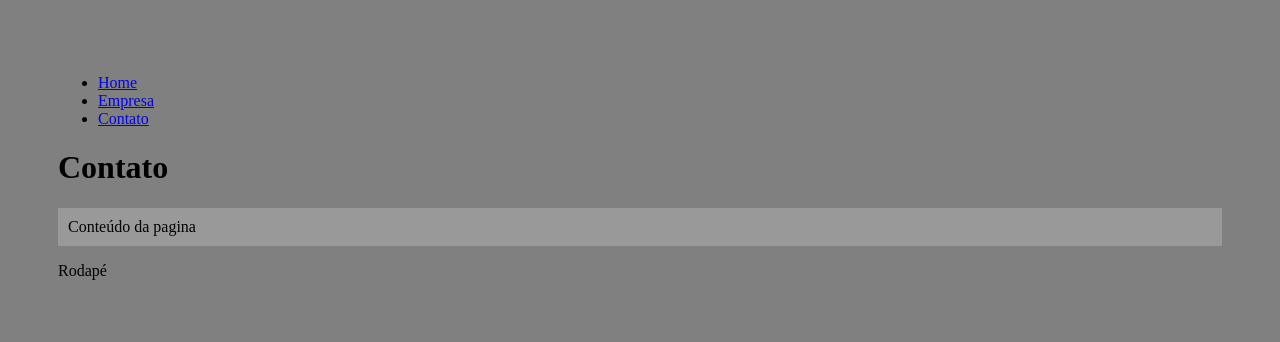
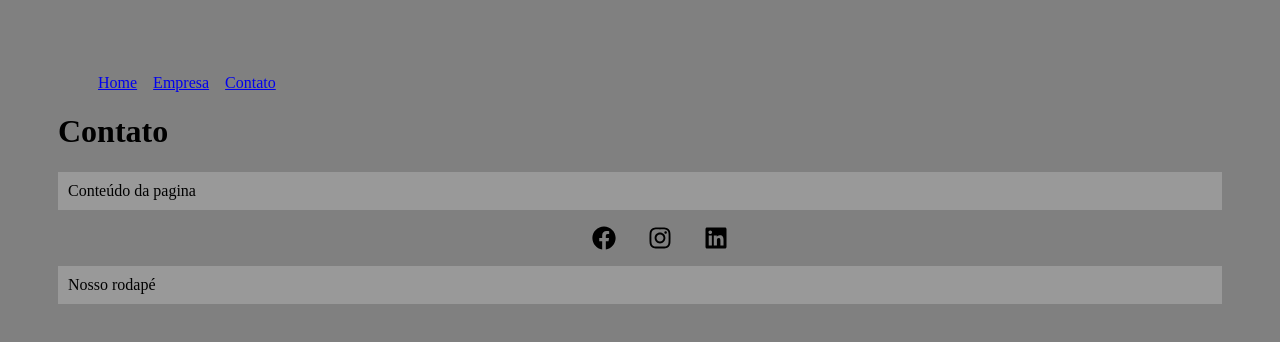
Before and after one commit to AldenirTakeshi/Exec-React_Hora-de-Codar, a React (Create React App) app: page /contato in a window 1280 px wide. Shown: the top 342 px of the page. Built offline with nearby package versions, Linux system fonts and the light colour scheme.

Commit message:
React Icons

```diff
--- a/package.json
+++ b/package.json
@@ -8,6 +8,7 @@
     "@testing-library/user-event": "^13.5.0",
     "react": "^18.2.0",
     "react-dom": "^18.2.0",
+    "react-icons": "^4.6.0",
     "react-router-dom": "^6.4.3",
     "react-scripts": "5.0.1",
     "web-vitals": "^2.1.4"
--- a/src/components/Layout/Footer.js
+++ b/src/components/Layout/Footer.js
@@ -1,7 +1,24 @@
 import React from "react";
+import { FaFacebook, FaInstagram, FaLinkedin } from "react-icons/fa";
+import styles from "./Footer.module.css";
 
 const Footer = () => {
-  return <footer>Rodapé</footer>;
+  return (
+    <footer>
+      <ul className={styles.socialList}>
+        <li className={styles.socialList}>
+          <FaFacebook />
+        </li>
+        <li className={styles.socialList}>
+          <FaInstagram />
+        </li>
+        <li className={styles.socialList}>
+          <FaLinkedin />
+        </li>
+      </ul>
+      <p>Nosso rodapé</p>
+    </footer>
+  );
 };
 
 export default Footer;
--- /dev/null
+++ b/src/components/Layout/Footer.module.css
@@ -0,0 +1,14 @@
+.socialList {
+  display: flex;
+  justify-content: center;
+  align-items: center;
+}
+
+.socialList li {
+  margin: 0 1em;
+}
+
+.socialList svg {
+  font-size: 1.5em;
+  cursor: pointer;
+}
--- a/src/components/Layout/NavBar.js
+++ b/src/components/Layout/NavBar.js
@@ -1,5 +1,5 @@
 import { Link } from "react-router-dom";
-import styles from "./NavBar.modules.css";
+import styles from "./NavBar.module.css";
 
 const NavBar = () => {
   return (
```
Also changed, not shown: src/components/Layout/NavBar.module.css (renamed from src/components/Layout/NavBar.modules.css), 1 other file (tests, documents, lock files or other folders).
